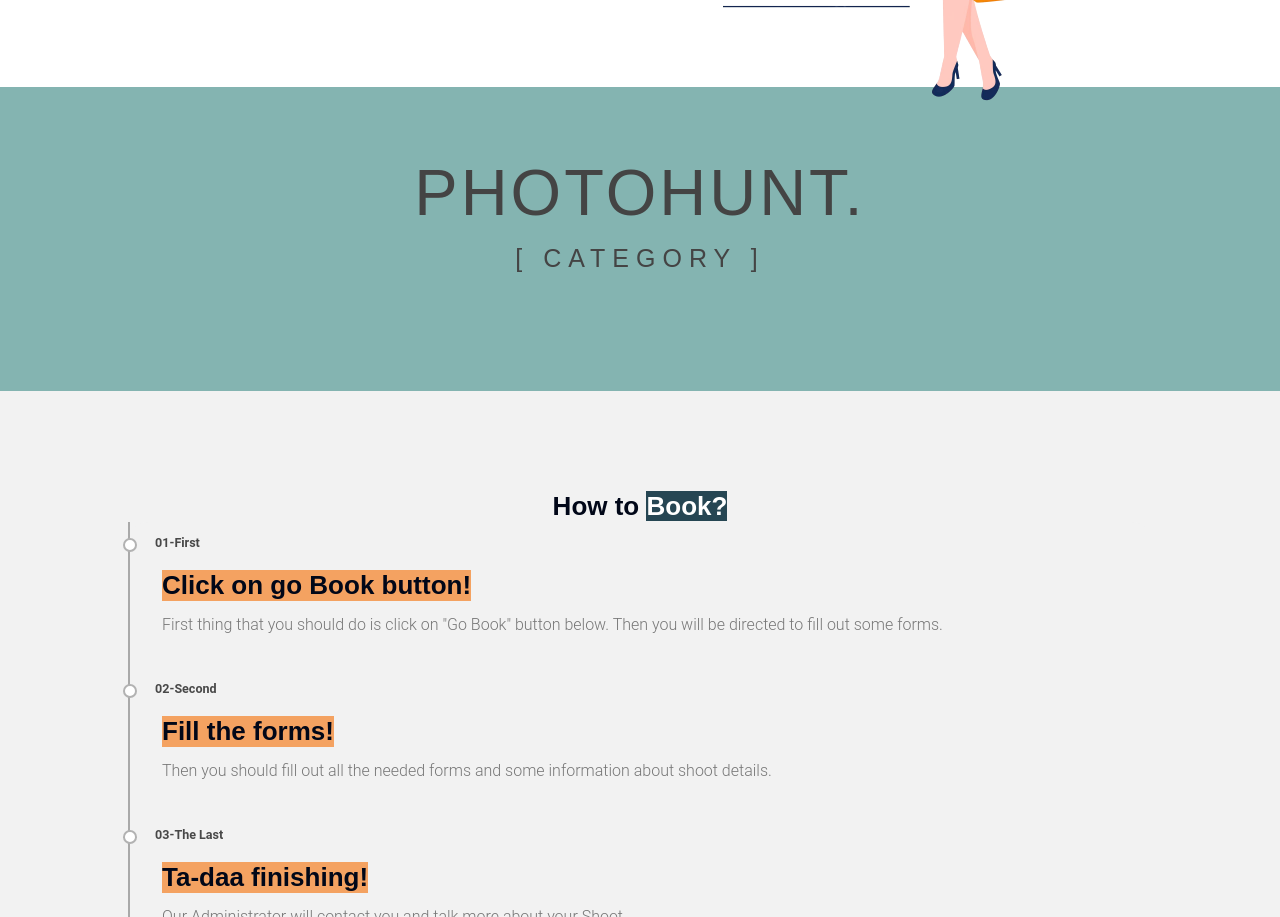
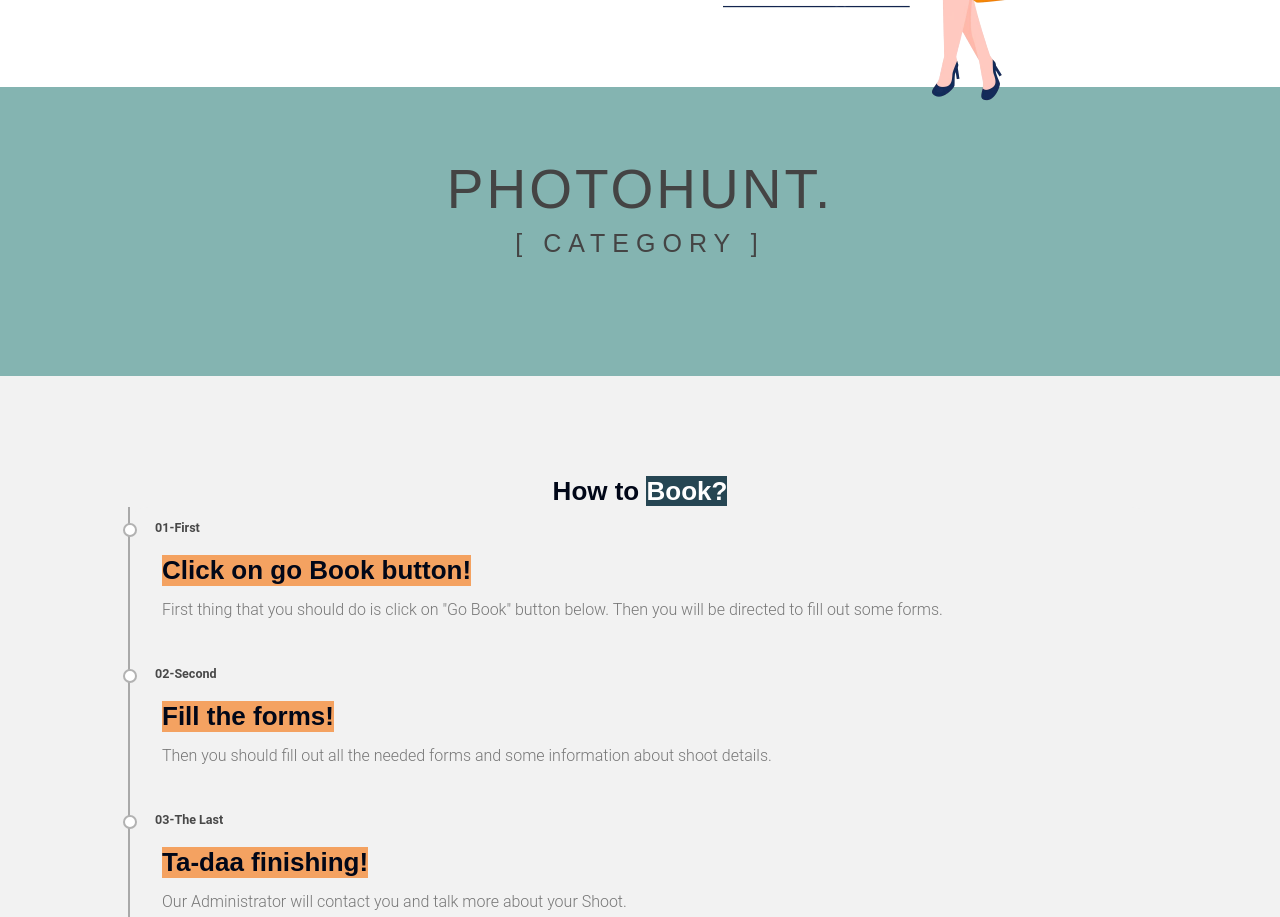
Before and after one commit to mangduta/photohunt.github.io, a plain HTML site: page index.html in a window 1280 px wide. Shown: the part 1449-2366 px from the top of the page. Drawn offline with nearby package versions, Linux system fonts and the light colour scheme; some packages are replaced by stand-ins of ours; a script that the page names is missing; files whose address does not match are found by name.

Commit message:
Update Style.css

```diff
--- a/asset/Style.css
+++ b/asset/Style.css
@@ -271,7 +271,7 @@
     header h1 {
       text-align: center;
       text-transform: uppercase;
-      font-size: 65px;
+      font-size: 55px;
       font-weight: 400;
       letter-spacing: 3px;
       line-height: .8;
```
